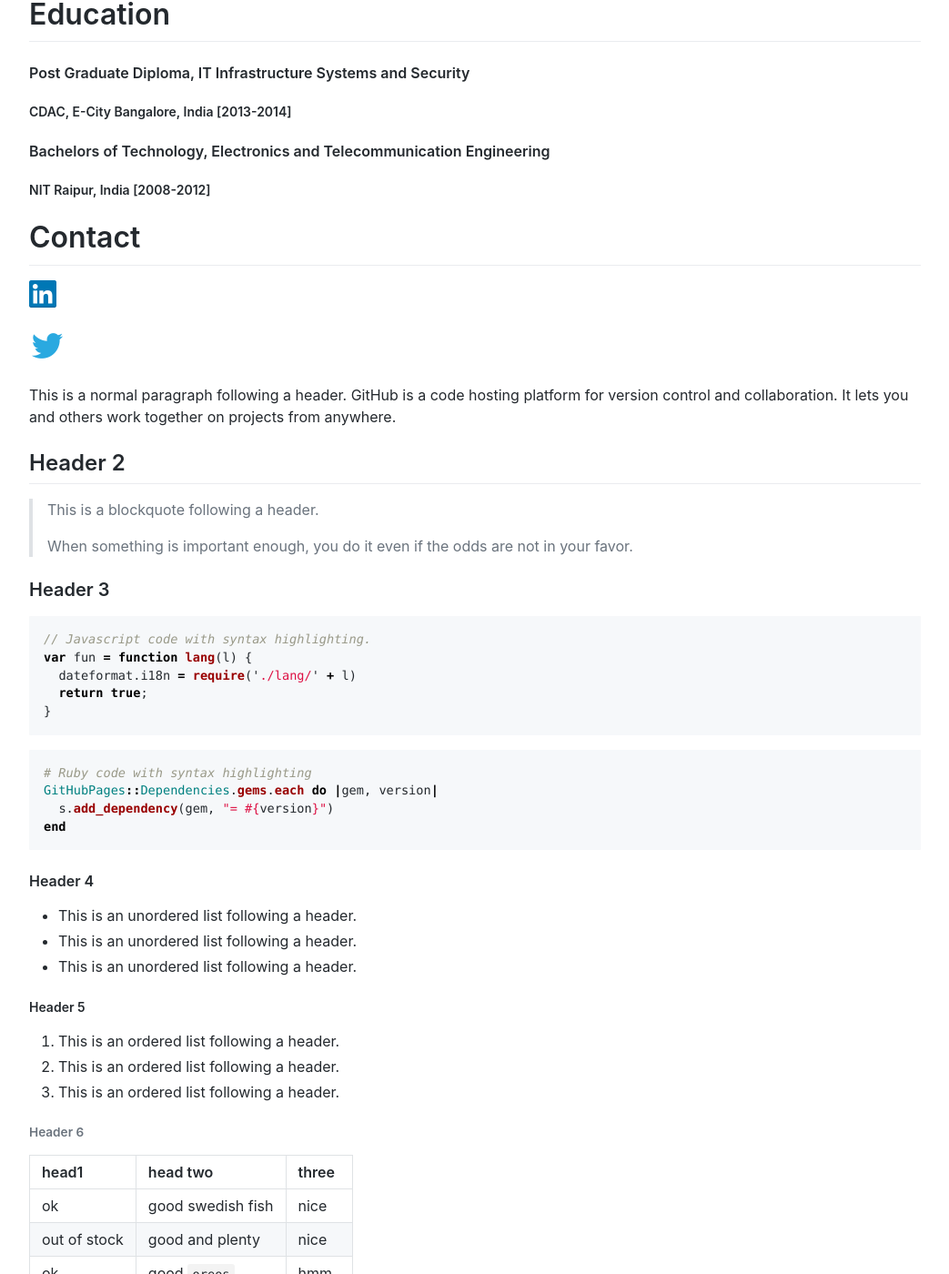
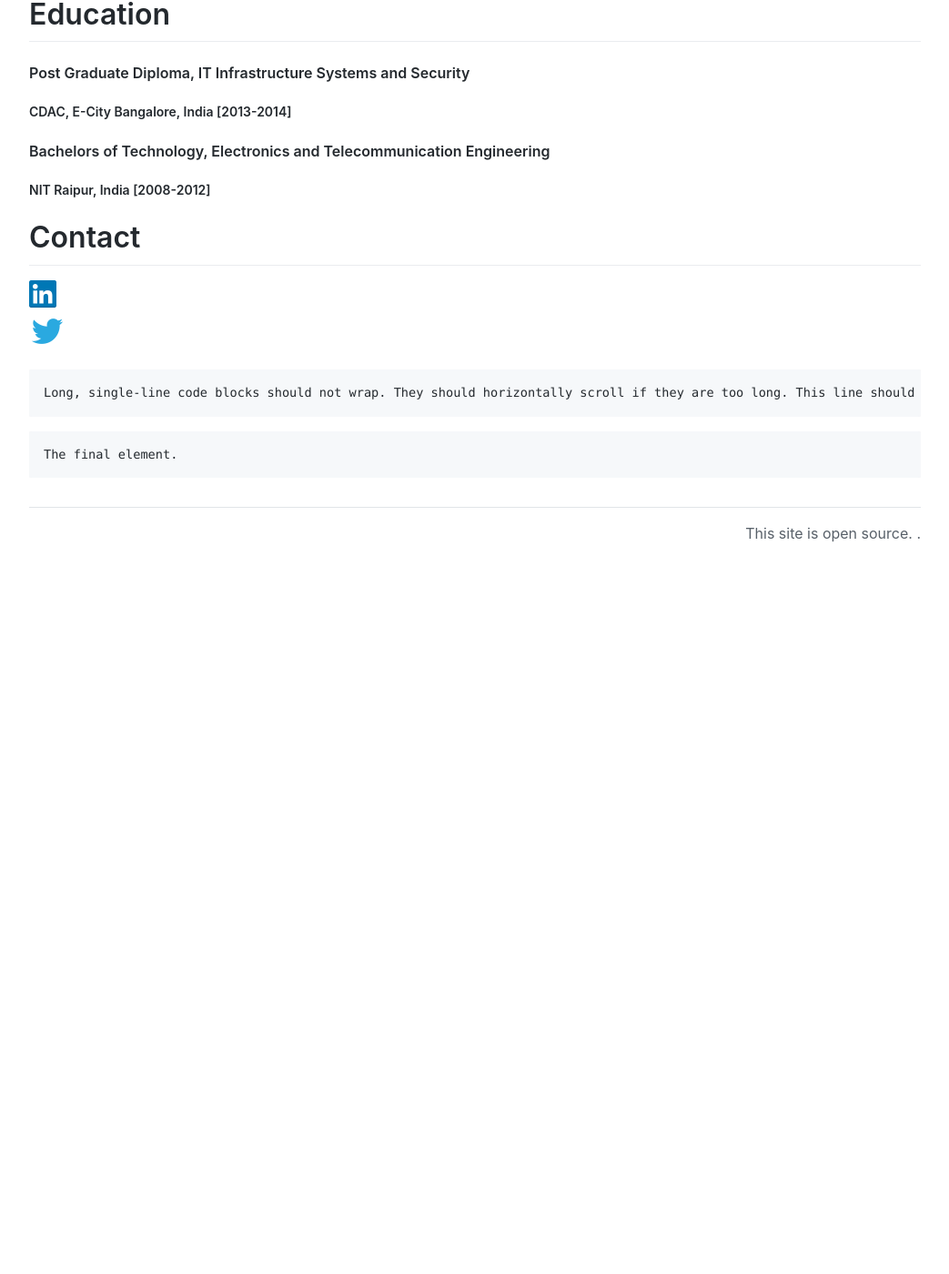
Before and after one commit to namishelex01/namishelex01.github.io, a Jekyll site: the page built from index.md, in a window 1280 px wide and 1400 px high, scrolled down 884 px. Shown: the whole window at 91% size, without its empty margins (118-1161 px from the left). Built offline with Jekyll 4.4.1, drawn with Linux system fonts in a browser that asks for light colours; comment, search, counter and statistics services are not loaded; our own code applies the rules of GitHub Pages for plain Markdown files; after the commit the page ends 1514 px from its top, so only the background shows below that; some of the changed text lies outside the part shown.

Commit message:
Update index.md

````diff
--- a/index.md
+++ b/index.md
@@ -38,110 +38,8 @@ layout: default
 # Contact
 
 [![Linkedin](assets/css/lnk.png)](https://www.linkedin.com/in/namishc/)
-
 [![Twitter](assets/css/twt.png)](https://twitter.com/namishsir)
 
-This is a normal paragraph following a header. GitHub is a code hosting platform for version control and collaboration. It lets you and others work together on projects from anywhere.
-
-## Header 2
-
-> This is a blockquote following a header.
->
-> When something is important enough, you do it even if the odds are not in your favor.
-
-### Header 3
-
-```js
-// Javascript code with syntax highlighting.
-var fun = function lang(l) {
-  dateformat.i18n = require('./lang/' + l)
-  return true;
-}
-```
-
-```ruby
-# Ruby code with syntax highlighting
-GitHubPages::Dependencies.gems.each do |gem, version|
-  s.add_dependency(gem, "= #{version}")
-end
-```
-
-#### Header 4
-
-*   This is an unordered list following a header.
-*   This is an unordered list following a header.
-*   This is an unordered list following a header.
-
-##### Header 5
-
-1.  This is an ordered list following a header.
-2.  This is an ordered list following a header.
-3.  This is an ordered list following a header.
-
-###### Header 6
-
-| head1        | head two          | three |
-|:-------------|:------------------|:------|
-| ok           | good swedish fish | nice  |
-| out of stock | good and plenty   | nice  |
-| ok           | good `oreos`      | hmm   |
-| ok           | good `zoute` drop | yumm  |
-
-### There's a horizontal rule below this.
-
-* * *
-
-### Here is an unordered list:
-
-*   Item foo
-*   Item bar
-*   Item baz
-*   Item zip
-
-### And an ordered list:
-
-1.  Item one
-1.  Item two
-1.  Item three
-1.  Item four
-
-### And a nested list:
-
-- level 1 item
-  - level 2 item
-  - level 2 item
-    - level 3 item
-    - level 3 item
-- level 1 item
-  - level 2 item
-  - level 2 item
-  - level 2 item
-- level 1 item
-  - level 2 item
-  - level 2 item
-- level 1 item
-
-### Small image
-
-![Octocat](https://assets-cdn.github.com/images/icons/emoji/octocat.png)
-
-### Large image
-
-![Branching](https://guides.github.com/activities/hello-world/branching.png)
-
-
-### Definition lists can be used with HTML syntax.
-
-<dl>
-<dt>Name</dt>
-<dd>Godzilla</dd>
-<dt>Born</dt>
-<dd>1952</dd>
-<dt>Birthplace</dt>
-<dd>Japan</dd>
-<dt>Color</dt>
-<dd>Green</dd>
-</dl>
 
 ```
 Long, single-line code blocks should not wrap. They should horizontally scroll if they are too long. This line should be long enough to demonstrate this.
````
